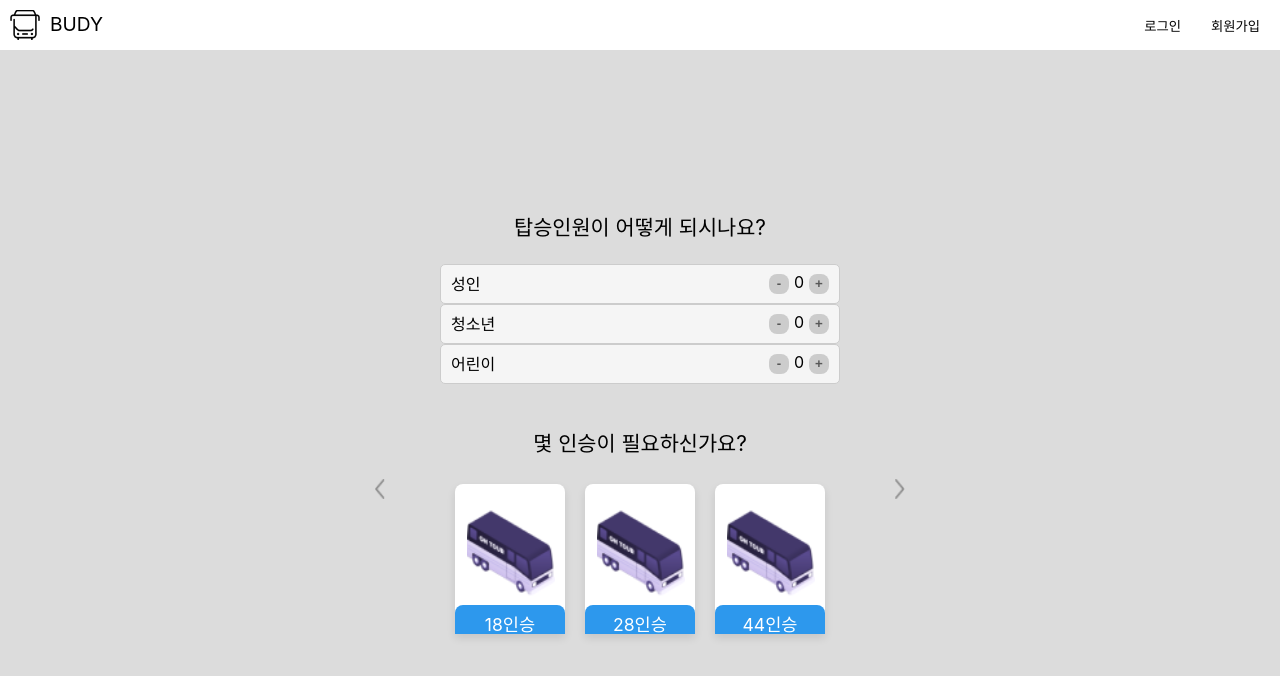
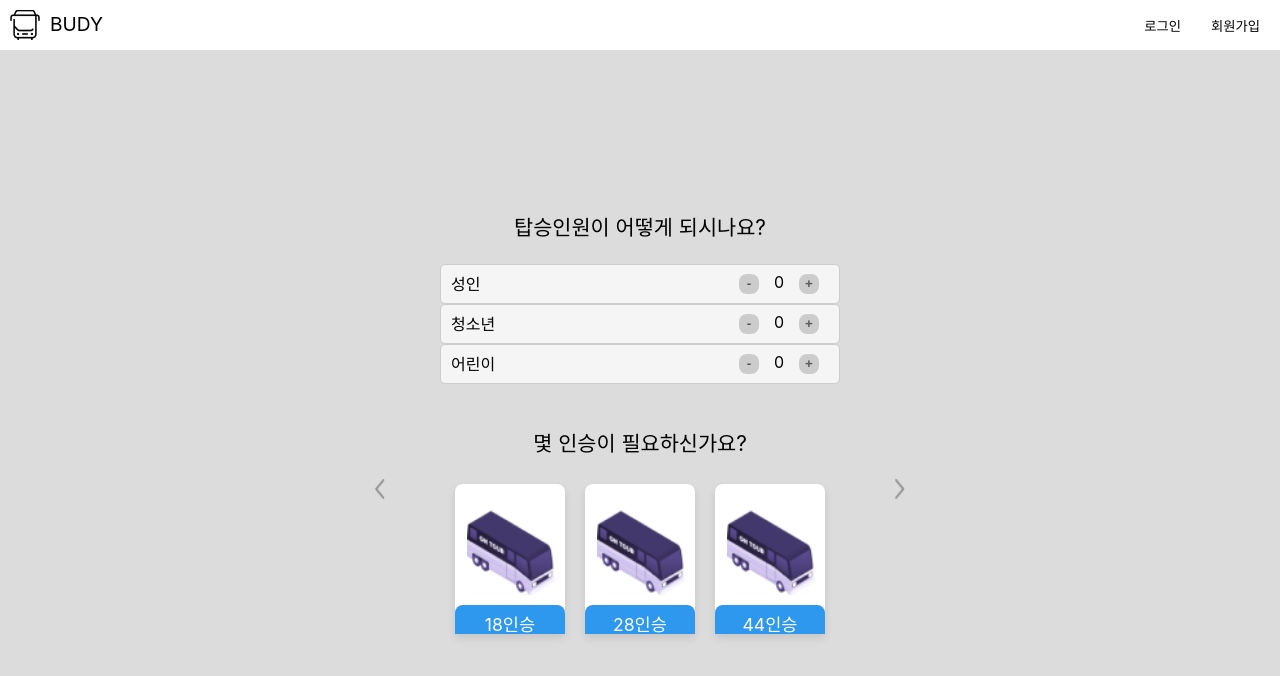
Before and after one commit to jungo0/Budy, a React (Vite) app in the folder client/: page /option-two in a window 1280 px wide. Shown: the top 676 px of the page. Built offline with nearby package versions, Linux system fonts and the light colour scheme.

Commit message:
feat:op2 버튼 카운트

```diff
--- a/client/src/pages/createRoute/OptionFour.tsx
+++ b/client/src/pages/createRoute/OptionFour.tsx
@@ -26,9 +26,7 @@ const StyledDatePicker = styled(DatePicker)`
   color: var(--dark-gray);
 `;
 
-const StyledContainer = styled.div`
-  /* 커스텀 스타일 */
-`;
+const StyledContainer = styled.div``;
 const DarkBackground = styled.div`
   position: fixed;
   top: 0;
--- a/client/src/pages/createRoute/OptionTwo.style.ts
+++ b/client/src/pages/createRoute/OptionTwo.style.ts
@@ -27,6 +27,10 @@ export const Button = styled.button`
   position: relative;
   border-radius: 8px 8px 0 0;
   overflow: hidden;
+
+  &:active {
+    transform: scale(0.98);
+  }
 `;
 
 export const BusImage = styled.img`
@@ -126,4 +130,15 @@ export const PlusMinusButton = styled.button`
   justify-content: center;
   font-weight: bold;
   color: var(--dark-gray);
+  margin: 0 10px;
+
+  span {
+    width: 20px;
+    text-align: center;
+    display: inline-block;
+  }
+
+  &:active {
+    background-color: #999;
+  }
 `;
--- a/client/src/pages/createRoute/OptionTwo.tsx
+++ b/client/src/pages/createRoute/OptionTwo.tsx
@@ -15,6 +15,7 @@ import {
   ButtonGroup,
   InputWrapper,
 } from './OptionTwo.style';
+import { useState } from 'react';
 const Arrow = styled.img`
   width: 10px;
   height: 20px;
@@ -25,9 +26,13 @@ const Arrow = styled.img`
 `;
 const PrevArrow = styled(Arrow)``;
 const NextArrow = styled(Arrow)``;
-
 function OptionTwo() {
   const navigate = useNavigate();
+
+  // State variables for counts
+  const [adultCount, setAdultCount] = useState(0);
+  const [teenCount, setTeenCount] = useState(0);
+  const [childCount, setChildCount] = useState(0);
 
   const handlePrevClick = () => {
     navigate('/option-one');
@@ -36,6 +41,23 @@ function OptionTwo() {
   const handleNextClick = () => {
     navigate('/option-three');
   };
+
+  const handleCountChange = (type: string, value: number) => {
+    switch (type) {
+      case 'adult':
+        setAdultCount((prevCount) => Math.max(0, prevCount + value));
+        break;
+      case 'teen':
+        setTeenCount((prevCount) => Math.max(0, prevCount + value));
+        break;
+      case 'child':
+        setChildCount((prevCount) => Math.max(0, prevCount + value));
+        break;
+      default:
+        break;
+    }
+  };
+
   return (
     <Container>
       <TextContainer>
@@ -48,9 +70,9 @@ function OptionTwo() {
           <InputBox>
             성인
             <ButtonGroup>
-              <PlusMinusButton>-</PlusMinusButton>
-              <span>0</span>
-              <PlusMinusButton>+</PlusMinusButton>
+              <PlusMinusButton onClick={() => handleCountChange('adult', -1)}>-</PlusMinusButton>
+              <span>{adultCount}</span>
+              <PlusMinusButton onClick={() => handleCountChange('adult', 1)}>+</PlusMinusButton>
             </ButtonGroup>
           </InputBox>
         </InputWrapper>
@@ -58,9 +80,9 @@ function OptionTwo() {
           <InputBox>
             청소년
             <ButtonGroup>
-              <PlusMinusButton>-</PlusMinusButton>
-              <span>0</span>
-              <PlusMinusButton>+</PlusMinusButton>
+              <PlusMinusButton onClick={() => handleCountChange('teen', -1)}>-</PlusMinusButton>
+              <span>{teenCount}</span>
+              <PlusMinusButton onClick={() => handleCountChange('teen', 1)}>+</PlusMinusButton>
             </ButtonGroup>
           </InputBox>
         </InputWrapper>
@@ -68,9 +90,9 @@ function OptionTwo() {
           <InputBox>
             어린이
             <ButtonGroup>
-              <PlusMinusButton>-</PlusMinusButton>
-              <span>0</span>
-              <PlusMinusButton>+</PlusMinusButton>
+              <PlusMinusButton onClick={() => handleCountChange('child', -1)}>-</PlusMinusButton>
+              <span>{childCount}</span>
+              <PlusMinusButton onClick={() => handleCountChange('child', 1)}>+</PlusMinusButton>
             </ButtonGroup>
           </InputBox>
         </InputWrapper>
```
